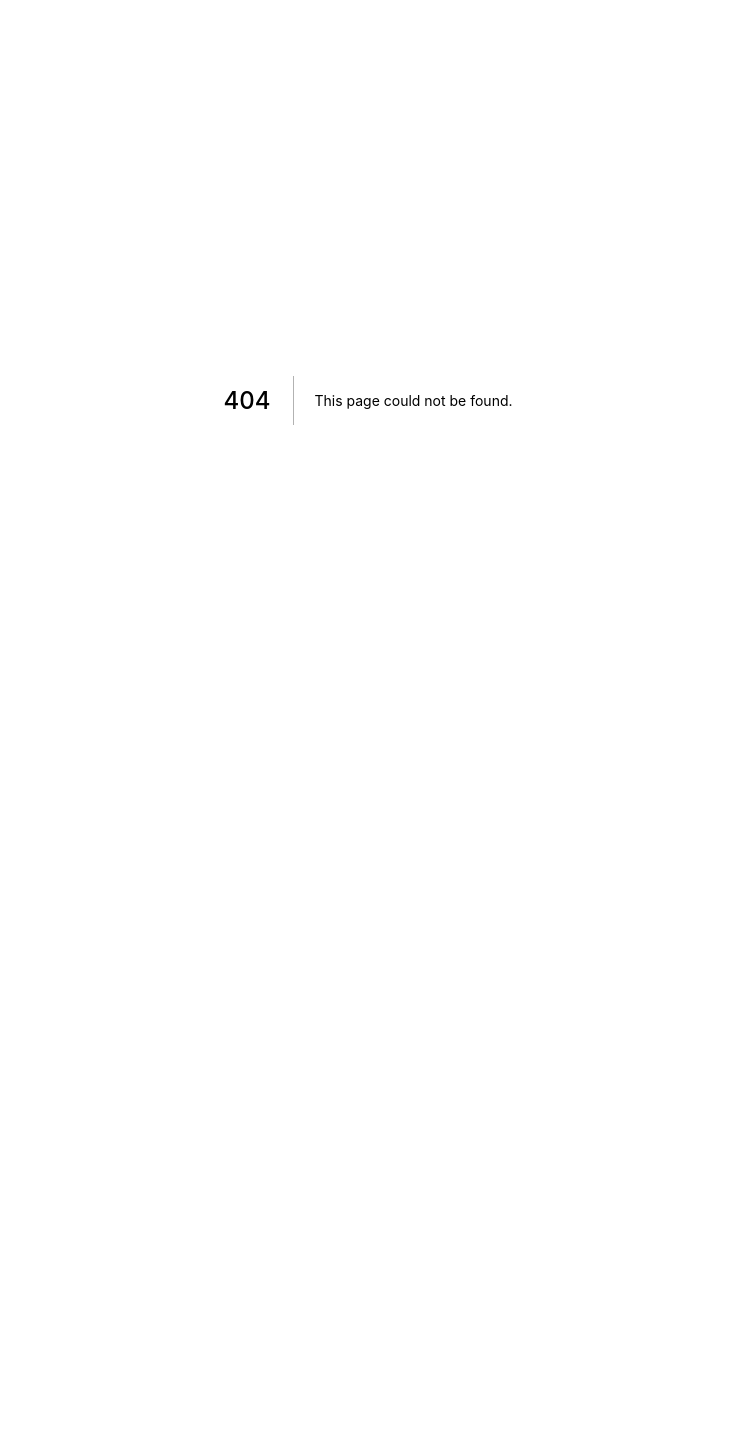
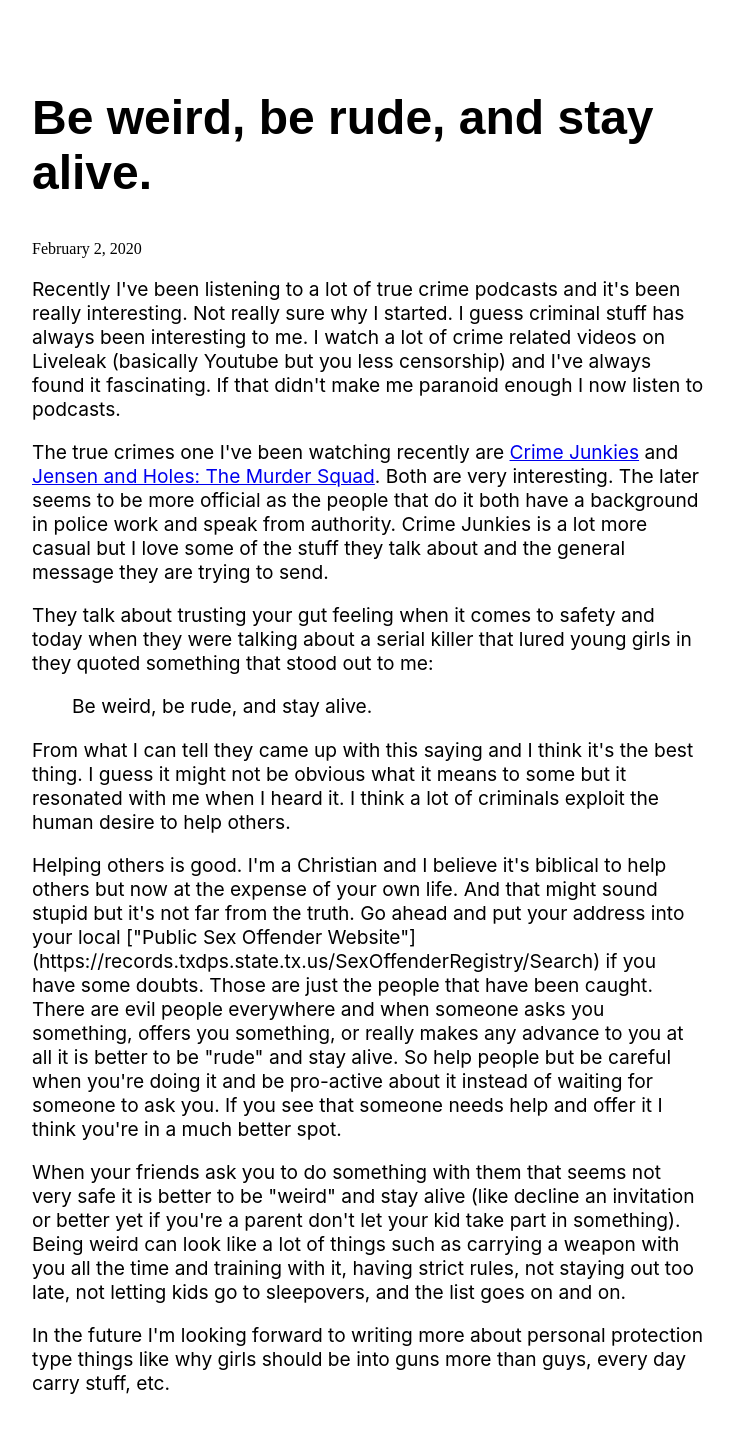
Before and after one commit to caleblawrence/personal-website, a Next.js app: page /posts/be-weird-be-rude-and-stay-alive in a window 1280 px wide. Before the commit this address had no page. Shown: the top 1432 px of the page, without its empty margins (272-1006 px from the left). Before the commit the page ends 800 px from the top, so only its background shows below. Built offline with nearby package versions, Linux system fonts and the light colour scheme.

Commit message:
added blog post

```diff
--- /dev/null
+++ b/pages/posts/be-weird-be-rude-and-stay-alive.mdx
@@ -0,0 +1,32 @@
+import { withRouter } from 'next/router'
+import BlogPost from '../../components/layouts/blog-post'
+
+export const meta = {
+  published: true,
+  publishedAtHumanFriendly: 'February 2, 2020',
+  publishedAt: '2020-02-10',
+  title: 'Be weird, be rude, and stay alive.',
+  summary: "Some thoughts about personal protection and some true crime podcasts I've been listening to lately.",
+}
+
+export default withRouter(({ children, router }) => (
+  <BlogPost path={router.pathname} meta={meta}>
+    {children}
+  </BlogPost>
+))
+
+Recently I've been listening to a lot of true crime podcasts and it's been really interesting. Not really sure why I started. I guess criminal stuff has always been interesting to me. I watch a lot of crime related videos on Liveleak (basically Youtube but you less censorship) and I've always found it fascinating. If that didn't make me paranoid enough I now listen to podcasts.
+
+The true crimes one I've been watching recently are [Crime Junkies](https://crimejunkiepodcast.com/) and [Jensen and Holes: The Murder Squad](http://themurdersquad.com/). Both are very interesting. The later seems to be more official as the people that do it both have a background in police work and speak from authority. Crime Junkies is a lot more casual but I love some of the stuff they talk about and the general message they are trying to send.
+
+They talk about trusting your gut feeling when it comes to safety and today when they were talking about a serial killer that lured young girls in they quoted something that stood out to me:
+
+> Be weird, be rude, and stay alive.
+
+From what I can tell they came up with this saying and I think it's the best thing. I guess it might not be obvious what it means to some but it  resonated with me when I heard it. I think a lot of criminals exploit the human desire to help others.
+
+Helping others is good. I'm a Christian and I believe it's biblical to help others but now at the expense of your own life. And that might sound stupid but it's not far from the truth. Go ahead and put your address into your local ["Public Sex Offender Website"] (https://records.txdps.state.tx.us/SexOffenderRegistry/Search) if you have some doubts. Those are just the people that have been caught. There are evil people everywhere and when someone asks you something, offers you something, or really makes any advance to you at all it is better to be "rude" and stay alive. So help people but be careful when you're doing it and be pro-active about it instead of waiting for someone to ask you. If you see that someone needs help and offer it I think you're in a much better spot.
+
+When your friends ask you to do something with them that seems not very safe it is better to be "weird" and stay alive (like decline an invitation or better yet if you're a parent don't let your kid take part in something). Being weird can look like a lot of things such as carrying a weapon with you all the time and training with it, having strict rules, not staying out too late, not letting kids go to sleepovers, and the list goes on and on.
+
+In the future I'm looking forward to writing more about personal protection type things like why girls should be into guns more than guys, every day carry stuff, etc.
```
